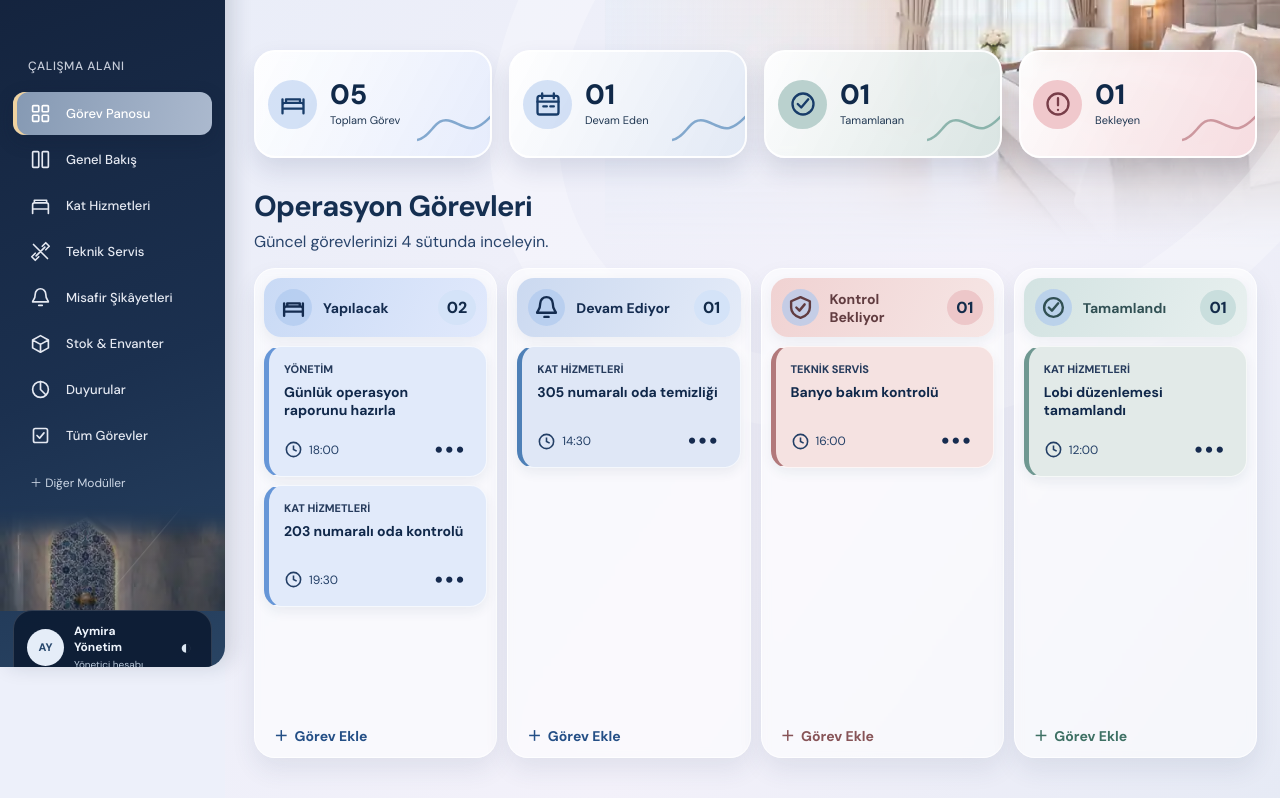
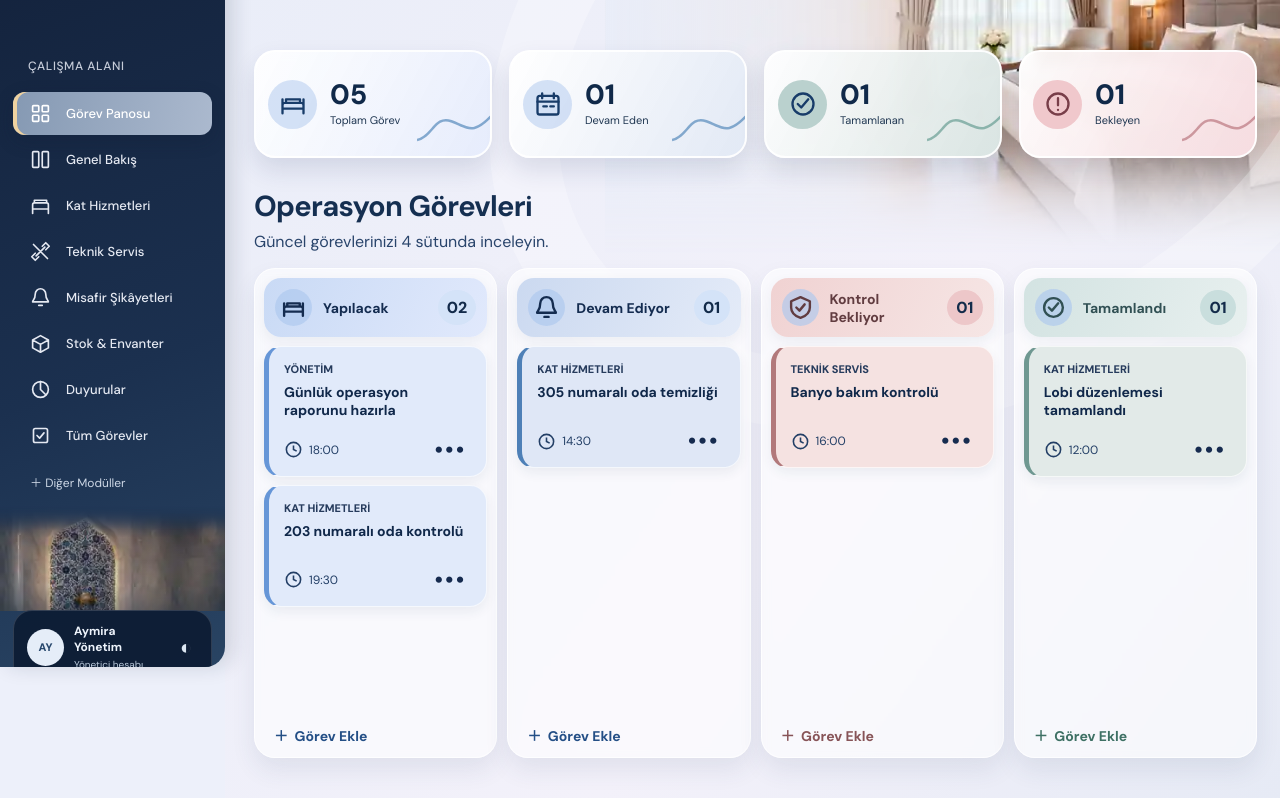
Before and after one commit to Hurmanl/aymira-hotel, a plain HTML site: page index.html in a window 1280 px wide. Shown: the part 133-931 px from the top of the page. Drawn offline with Linux system fonts and the light colour scheme.

Commit message:
Improve room and hammam visibility; remove sidebar diagonal overlay

```diff
--- a/style.css
+++ b/style.css
@@ -21,14 +21,14 @@
 @media(prefers-reduced-motion:reduce){*,*:before,*:after{transition:none!important;animation:none!important;scroll-behavior:auto!important}}
 
 /* Reference-matched architecture and controls. Background imagery is original AI-generated artwork. */
-.main::before{content:"";position:absolute;z-index:0;right:0;top:0;width:min(64%,900px);height:388px;background-image:linear-gradient(to bottom,#f3f1f014 0%,#e9edf830 52%,#e9edf8 100%),linear-gradient(to right,#e9edf8 0%,transparent 45%),url("assets/images/aymira-room.webp");background-size:cover;background-position:center 68%;opacity:.94;pointer-events:none;mask-image:linear-gradient(to bottom,black 0%,black 62%,transparent 100%)}
+.main::before{content:"";position:absolute;z-index:0;right:0;top:0;width:min(64%,900px);height:388px;background-image:linear-gradient(to bottom,transparent 0%,transparent 60%,#e9edf8 100%),linear-gradient(to right,#e9edf8 0%,#e9edf8b0 25%,transparent 53%),url("assets/images/aymira-room.webp");background-size:cover;background-position:center 65%;opacity:1;pointer-events:none;mask-image:linear-gradient(to bottom,black 0%,black 72%,transparent 100%)}
 .main::after{content:"";position:absolute;z-index:0;right:-140px;top:-170px;width:810px;height:570px;border-radius:50%;border:70px solid #ffffff40;transform:rotate(-25deg);pointer-events:none}
 .main>header,.main>.content{position:relative;z-index:2}
 .page-subtitle{font-size:18px;margin:9px 0 0;color:#213c62;line-height:1.35}
 .header-create{background:#142640;color:white;border:0;border-radius:36px;padding:15px 27px;min-height:51px;font-size:15px;white-space:nowrap;box-shadow:0 7px 15px #111f3529}
 .header-create:hover{background:#233e63}
-.sidebar-photo{flex:1;min-height:105px;position:relative;margin:6px -13px -1px;z-index:1;background:linear-gradient(to bottom,#213a57 0%,#1e375454 35%,#0f213766 95%),url("assets/images/aymira-hamam.webp");background-size:cover;background-position:50% 33%;mask-image:linear-gradient(to bottom,transparent 0%,black 28%,black 100%)}
-.sidebar-photo::after{content:"";position:absolute;inset:0;background:linear-gradient(130deg,transparent 58%,#ffffff1d 58.3%,transparent 58.9%)}
+.sidebar-photo{flex:1;min-height:105px;position:relative;margin:6px -13px -1px;z-index:1;background:linear-gradient(to bottom,#1b304f 0%,#172d4a25 30%,#0e21351b 75%,#0e21355c 100%),url("assets/images/aymira-hamam.webp");background-size:cover;background-position:50% 33%;mask-image:linear-gradient(to bottom,transparent 0%,black 23%,black 100%)}
+.sidebar-photo::after{content:none}
 .nav-extra{margin-top:4px;color:#d5deec;font-size:12px}
 .nav-extra summary{list-style:none;cursor:pointer;padding:9px 17px;color:#ced8e6}
 .nav-extra summary::-webkit-details-marker{display:none}
```
